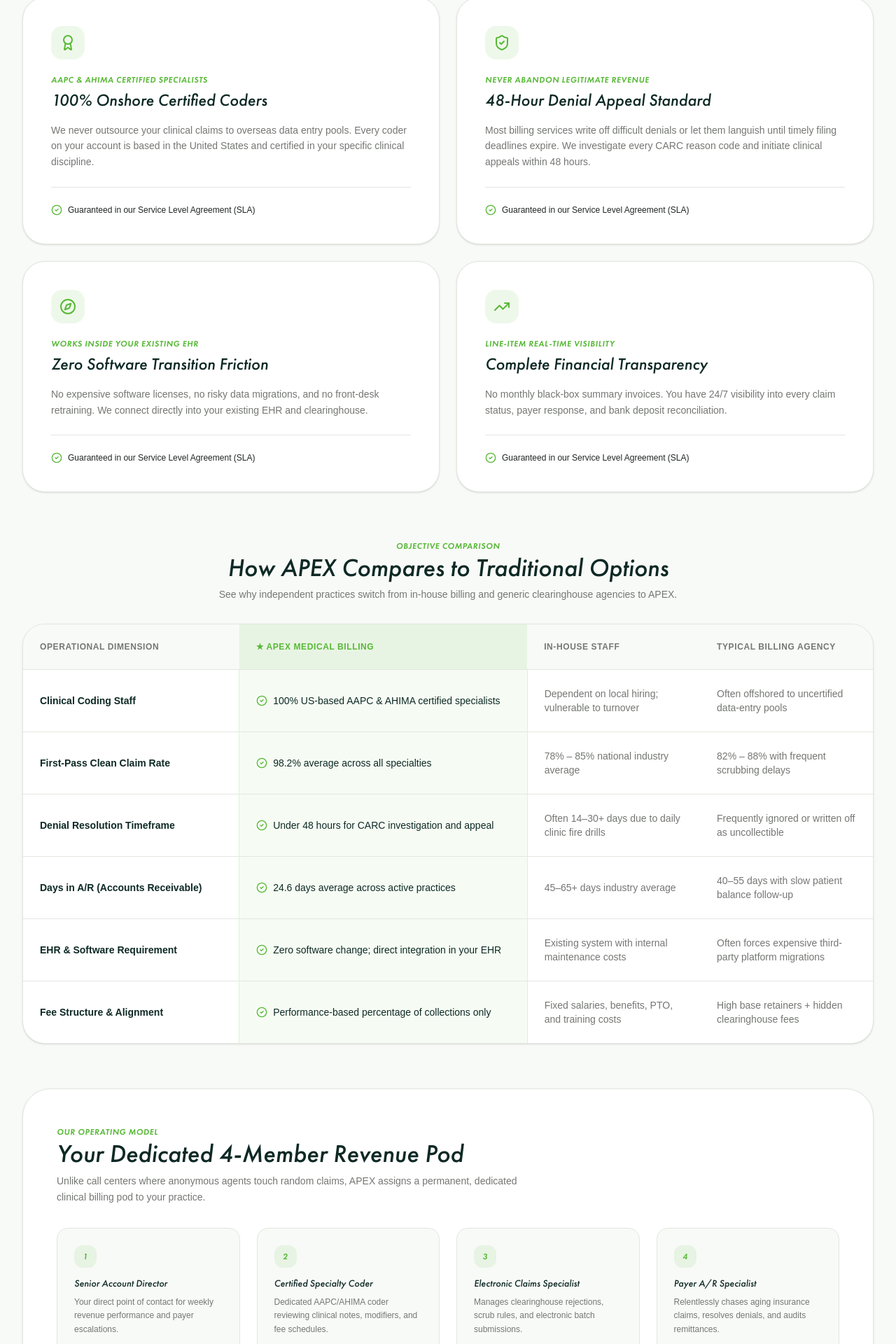
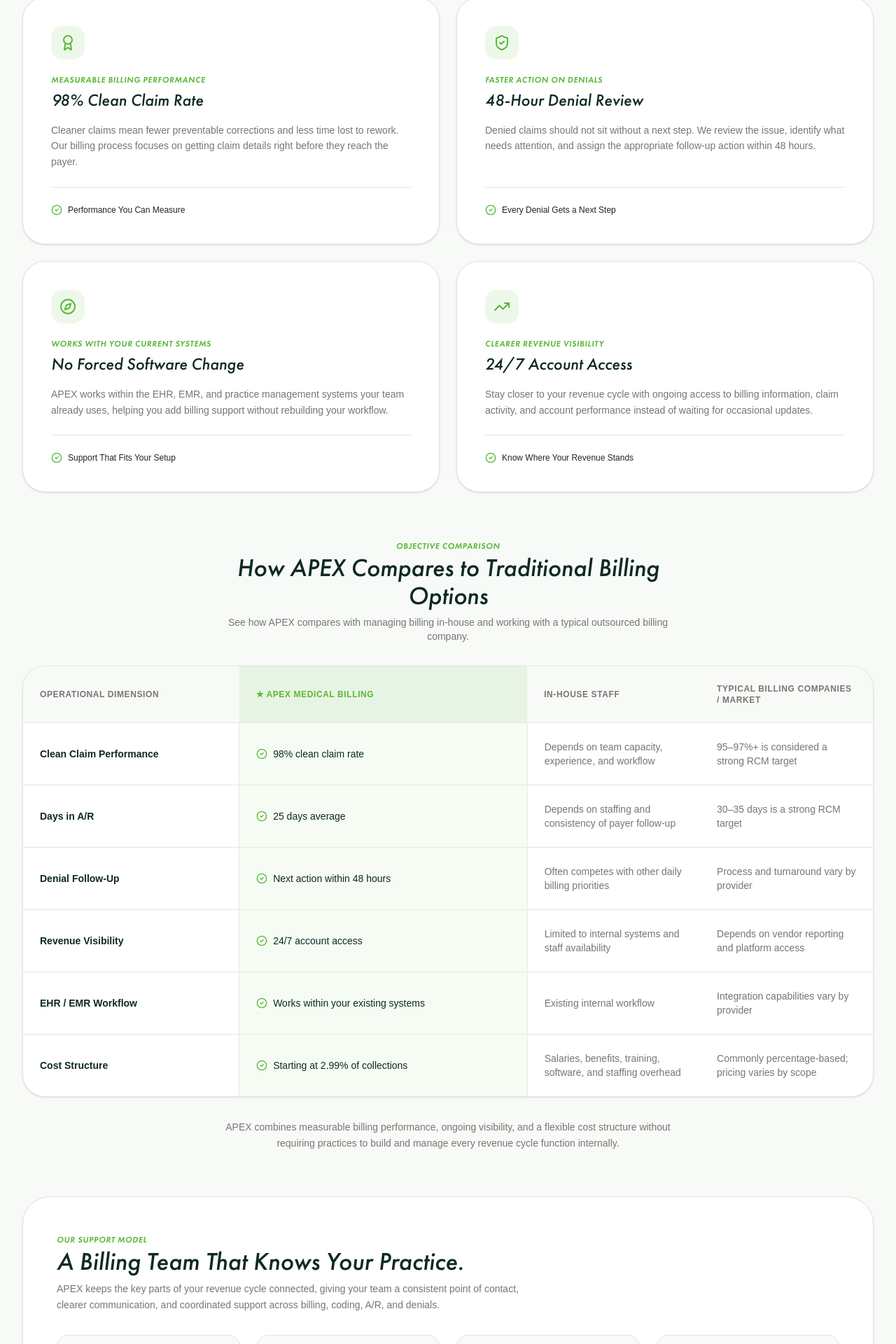
Before and after one commit to M-Huzaifa00/apex-medical-billing, a React (Vite) app: page /why-choose-us in a window 1280 px wide. Shown: the part 574-2494 px from the top of the page at 70% size. Built offline with nearby package versions, Linux system fonts and the light colour scheme.

Commit message:
feat: chnage content of why choose us page.

```diff
--- a/src/pages/WhyChooseUsPage.tsx
+++ b/src/pages/WhyChooseUsPage.tsx
@@ -19,86 +19,90 @@ interface WhyChooseUsPageProps {
 export const WhyChooseUsPage: React.FC<WhyChooseUsPageProps> = ({ onOpenAudit }) => {
   const pillars = [
     {
-      title: '100% Onshore Certified Coders',
-      subtitle: 'AAPC & AHIMA Certified Specialists',
-      desc: 'We never outsource your clinical claims to overseas data entry pools. Every coder on your account is based in the United States and certified in your specific clinical discipline.',
+      title: '98% Clean Claim Rate',
+      subtitle: 'Measurable Billing Performance',
+      desc: 'Cleaner claims mean fewer preventable corrections and less time lost to rework. Our billing process focuses on getting claim details right before they reach the payer.',
+      tagline: 'Performance You Can Measure',
       icon: Award,
     },
     {
-      title: '48-Hour Denial Appeal Standard',
-      subtitle: 'Never Abandon Legitimate Revenue',
-      desc: 'Most billing services write off difficult denials or let them languish until timely filing deadlines expire. We investigate every CARC reason code and initiate clinical appeals within 48 hours.',
+      title: '48-Hour Denial Review',
+      subtitle: 'Faster Action on Denials',
+      desc: 'Denied claims should not sit without a next step. We review the issue, identify what needs attention, and assign the appropriate follow-up action within 48 hours.',
+      tagline: 'Every Denial Gets a Next Step',
       icon: ShieldCheck,
     },
     {
-      title: 'Zero Software Transition Friction',
-      subtitle: 'Works Inside Your Existing EHR',
-      desc: 'No expensive software licenses, no risky data migrations, and no front-desk retraining. We connect directly into your existing EHR and clearinghouse.',
+      title: 'No Forced Software Change',
+      subtitle: 'Works With Your Current Systems',
+      desc: 'APEX works within the EHR, EMR, and practice management systems your team already uses, helping you add billing support without rebuilding your workflow.',
+      tagline: 'Support That Fits Your Setup',
       icon: Compass,
     },
     {
-      title: 'Complete Financial Transparency',
-      subtitle: 'Line-Item Real-Time Visibility',
-      desc: 'No monthly black-box summary invoices. You have 24/7 visibility into every claim status, payer response, and bank deposit reconciliation.',
+      title: '24/7 Account Access',
+      subtitle: 'Clearer Revenue Visibility',
+      desc: 'Stay closer to your revenue cycle with ongoing access to billing information, claim activity, and account performance instead of waiting for occasional updates.',
+      tagline: 'Know Where Your Revenue Stands',
       icon: TrendingUp,
     },
   ];
 
   const comparisonRows = [
     {
-      feature: 'Clinical Coding Staff',
-      apex: '100% US-based AAPC & AHIMA certified specialists',
-      inHouse: 'Dependent on local hiring; vulnerable to turnover',
-      typicalAgency: 'Often offshored to uncertified data-entry pools',
+      feature: 'Clean Claim Performance',
+      apex: '98% clean claim rate',
+      inHouse: 'Depends on team capacity, experience, and workflow',
+      typicalAgency: '95–97%+ is considered a strong RCM target',
     },
     {
-      feature: 'First-Pass Clean Claim Rate',
-      apex: '98.2% average across all specialties',
-      inHouse: '78% – 85% national industry average',
-      typicalAgency: '82% – 88% with frequent scrubbing delays',
+      feature: 'Days in A/R',
+      apex: '25 days average',
+      inHouse: 'Depends on staffing and consistency of payer follow-up',
+      typicalAgency: '30–35 days is a strong RCM target',
     },
     {
-      feature: 'Denial Resolution Timeframe',
-      apex: 'Under 48 hours for CARC investigation and appeal',
-      inHouse: 'Often 14–30+ days due to daily clinic fire drills',
-      typicalAgency: 'Frequently ignored or written off as uncollectible',
+      feature: 'Denial Follow-Up',
+      apex: 'Next action within 48 hours',
+      inHouse: 'Often competes with other daily billing priorities',
+      typicalAgency: 'Process and turnaround vary by provider',
     },
     {
-      feature: 'Days in A/R (Accounts Receivable)',
-      apex: '24.6 days average across active practices',
-      inHouse: '45–65+ days industry average',
-      typicalAgency: '40–55 days with slow patient balance follow-up',
+      feature: 'Revenue Visibility',
+      apex: '24/7 account access',
+      inHouse: 'Limited to internal systems and staff availability',
+      typicalAgency: 'Depends on vendor reporting and platform access',
     },
     {
-      feature: 'EHR & Software Requirement',
-      apex: 'Zero software change; direct integration in your EHR',
-      inHouse: 'Existing system with internal maintenance costs',
-      typicalAgency: 'Often forces expensive third-party platform migrations',
+      feature: 'EHR / EMR Workflow',
+      apex: 'Works within your existing systems',
+      inHouse: 'Existing internal workflow',
+      typicalAgency: 'Integration capabilities vary by provider',
     },
     {
-      feature: 'Fee Structure & Alignment',
-      apex: 'Performance-based percentage of collections only',
-      inHouse: 'Fixed salaries, benefits, PTO, and training costs',
-      typicalAgency: 'High base retainers + hidden clearinghouse fees',
+      feature: 'Cost Structure',
+      apex: 'Starting at 2.99% of collections',
+      inHouse: 'Salaries, benefits, training, software, and staffing overhead',
+      typicalAgency: 'Commonly percentage-based; pricing varies by scope',
     },
   ];
 
   const podRoles = [
     {
-      role: 'Senior Account Director',
-      responsibility: 'Your direct point of contact for weekly revenue performance and payer escalations.',
+      role: 'Dedicated Account Manager',
+      responsibility: 'Your main point of contact for billing updates, priorities, reporting, and day-to-day revenue cycle questions.',
     },
     {
-      role: 'Certified Specialty Coder',
-      responsibility: 'Dedicated AAPC/AHIMA coder reviewing clinical notes, modifiers, and fee schedules.',
+      role: 'Medical Coding Specialist',
+      responsibility: 'Reviews documentation and coding details to support accurate ICD-10-CM, CPT, HCPCS, and modifier use.',
     },
     {
-      role: 'Electronic Claims Specialist',
-      responsibility: 'Manages clearinghouse rejections, scrub rules, and electronic batch submissions.',
+      role: 'Billing & Claims Specialist',
+      responsibility: 'Handles claim preparation, scrubbing, submission, payer responses, and issues that could delay processing.',
     },
     {
-      role: 'Payer A/R Specialist',
-      responsibility: 'Relentlessly chases aging insurance claims, resolves denials, and audits remittances.',
+      role: 'A/R & Denial Specialist',
+      responsibility: 'Works aging accounts and denied claims, follows up with payers, and keeps unresolved revenue moving.',
     },
   ];
 
@@ -127,13 +131,13 @@ export const WhyChooseUsPage: React.FC<WhyChooseUsPageProps> = ({ onOpenAudit })
         className="text-center max-w-3xl mx-auto pt-6"
       >
         <span className="text-xs font-display font-bold uppercase tracking-wider text-[#57B836] block mb-3">
-          Why Choose Us
+          Why Choose APEX
         </span>
         <h1 className="text-4xl sm:text-6xl font-display text-[#0E2925] leading-[1.1]">
-          Engineered to Maximize Practice Collections and Peace of Mind.
+          More Control Over Your Revenue. Less Billing Uncertainty.
         </h1>
         <p className="mt-4 text-lg sm:text-xl font-display font-light text-[#747773] leading-snug max-w-2xl mx-auto">
-          We combine certified onshore billing specialists, advanced claim-scrubbing technology, and aggressive denial appeals to give independent clinics unrivaled financial performance.
+          APEX gives healthcare practices clearer visibility, stronger accountability, and measurable performance across the revenue cycle, so you know what’s working, what needs attention, and what happens next.
         </p>
       </motion.section>
 
@@ -169,7 +173,7 @@ export const WhyChooseUsPage: React.FC<WhyChooseUsPageProps> = ({ onOpenAudit })
 
               <div className="pt-6 mt-6 border-t border-[#E2E7DF] flex items-center gap-2 text-xs font-medium text-[#1E2423]">
                 <CheckCircle2 className="w-4 h-4 text-[#57B836]" />
-                <span>Guaranteed in our Service Level Agreement (SLA)</span>
+                <span>{p.tagline}</span>
               </div>
             </motion.div>
           );
@@ -183,10 +187,10 @@ export const WhyChooseUsPage: React.FC<WhyChooseUsPageProps> = ({ onOpenAudit })
             Objective Comparison
           </span>
           <h2 className="text-3xl sm:text-4xl font-display text-[#0E2925]">
-            How APEX Compares to Traditional Options
+            How APEX Compares to Traditional Billing Options
           </h2>
           <p className="text-sm text-[#747773]">
-            See why independent practices switch from in-house billing and generic clearinghouse agencies to APEX.
+            See how APEX compares with managing billing in-house and working with a typical outsourced billing company.
           </p>
         </div>
 
@@ -204,7 +208,7 @@ export const WhyChooseUsPage: React.FC<WhyChooseUsPageProps> = ({ onOpenAudit })
                   In-House Staff
                 </th>
                 <th className="p-5 sm:p-6 text-xs font-bold uppercase tracking-wider text-[#747773] w-1/5">
-                  Typical Billing Agency
+                  Typical Billing Companies / Market
                 </th>
               </tr>
             </thead>
@@ -231,19 +235,23 @@ export const WhyChooseUsPage: React.FC<WhyChooseUsPageProps> = ({ onOpenAudit })
             </tbody>
           </table>
         </div>
+
+        <p className="text-sm text-[#747773] leading-relaxed text-center max-w-2xl mx-auto">
+          APEX combines measurable billing performance, ongoing visibility, and a flexible cost structure without requiring practices to build and manage every revenue cycle function internally.
+        </p>
       </section>
 
       {/* 4. Dedicated Pod Architecture */}
       <section className="rounded-[32px] sm:rounded-[40px] bg-white border border-[#E2E7DF] p-8 sm:p-12 shadow-sm space-y-8">
         <div className="max-w-2xl space-y-2">
           <span className="text-xs font-display font-bold uppercase tracking-wider text-[#57B836]">
-            Our Operating Model
+            Our Support Model
           </span>
           <h2 className="text-3xl sm:text-4xl font-display text-[#0E2925]">
-            Your Dedicated 4-Member Revenue Pod
+            A Billing Team That Knows Your Practice.
           </h2>
           <p className="text-sm text-[#747773] leading-relaxed">
-            Unlike call centers where anonymous agents touch random claims, APEX assigns a permanent, dedicated clinical billing pod to your practice.
+            APEX keeps the key parts of your revenue cycle connected, giving your team a consistent point of contact, clearer communication, and coordinated support across billing, coding, A/R, and denials.
           </p>
         </div>
 
@@ -254,7 +262,7 @@ export const WhyChooseUsPage: React.FC<WhyChooseUsPageProps> = ({ onOpenAudit })
               className="rounded-2xl bg-[#F8FAF7] border border-[#E2E7DF] p-6 space-y-2"
             >
               <div className="w-8 h-8 rounded-xl bg-[#57B836]/10 text-[#57B836] flex items-center justify-center font-display font-bold text-xs">
-                {pIdx + 1}
+                {String(pIdx + 1).padStart(2, '0')}
               </div>
               <h3 className="text-sm text-[#0E2925] pt-1">{pod.role}</h3>
               <p className="text-xs text-[#747773] leading-relaxed">{pod.responsibility}</p>
@@ -267,10 +275,10 @@ export const WhyChooseUsPage: React.FC<WhyChooseUsPageProps> = ({ onOpenAudit })
       <section className="space-y-6">
         <div className="text-center max-w-2xl mx-auto space-y-2">
           <span className="text-xs font-display font-bold uppercase tracking-wider text-[#57B836]">
-            Verified Physician Feedback
+            Client Experiences
           </span>
           <h2 className="text-3xl sm:text-4xl font-display text-[#0E2925]">
-            Trusted by Practice Leaders Nationwide
+            What Practice Leaders Say About APEX
           </h2>
         </div>
 
@@ -297,37 +305,37 @@ export const WhyChooseUsPage: React.FC<WhyChooseUsPageProps> = ({ onOpenAudit })
       <section className="rounded-[32px] sm:rounded-[40px] bg-[#0E2925] text-white p-8 sm:p-14 text-center space-y-8">
         <div className="grid grid-cols-2 md:grid-cols-4 gap-6">
           <div>
-            <div className="text-4xl sm:text-5xl font-display font-medium text-[#EAF7E6]">98.2%</div>
+            <div className="text-4xl sm:text-5xl font-display font-medium text-[#EAF7E6]">98%</div>
             <div className="text-xs text-white/70 uppercase tracking-wider mt-1">Clean Claim Rate</div>
           </div>
           <div>
             <div className="text-4xl sm:text-5xl font-display font-medium text-[#EAF7E6]">&lt; 48 Hrs</div>
-            <div className="text-xs text-white/70 uppercase tracking-wider mt-1">Denial Appeal SLA</div>
+            <div className="text-xs text-white/70 uppercase tracking-wider mt-1">Denial Next Action</div>
           </div>
           <div>
-            <div className="text-4xl sm:text-5xl font-display font-medium text-[#EAF7E6]">24.6 Days</div>
+            <div className="text-4xl sm:text-5xl font-display font-medium text-[#EAF7E6]">25 Days</div>
             <div className="text-xs text-white/70 uppercase tracking-wider mt-1">Average Days in A/R</div>
           </div>
           <div>
-            <div className="text-4xl sm:text-5xl font-display font-medium text-[#EAF7E6]">99.4%</div>
-            <div className="text-xs text-white/70 uppercase tracking-wider mt-1">Client Retention</div>
+            <div className="text-4xl sm:text-5xl font-display font-medium text-[#EAF7E6]">25%</div>
+            <div className="text-xs text-white/70 uppercase tracking-wider mt-1">Revenue Increase</div>
           </div>
         </div>
 
         <div className="pt-8 border-t border-white/10 flex flex-col sm:flex-row items-center justify-center gap-4">
+          <Link
+            to="/contact-us"
+            className="w-full sm:w-auto px-8 py-3.5 rounded-full bg-[#57B836] text-white text-xs font-display font-bold hover:bg-white hover:text-[#0E2925] transition-all shadow-md inline-flex items-center justify-center gap-2 cursor-pointer"
+          >
+            <span>Schedule a 1:1 Meeting</span>
+            <ArrowRight className="w-4 h-4" />
+          </Link>
           <button
             onClick={onOpenAudit}
-            className="w-full sm:w-auto px-8 py-3.5 rounded-full bg-[#57B836] text-white text-xs font-display font-bold hover:bg-white hover:text-[#0E2925] transition-all shadow-md inline-flex items-center justify-center gap-2 cursor-pointer"
-          >
-            <span>Claim Your Free Practice Audit</span>
-            <ArrowRight className="w-4 h-4" />
-          </button>
-          <Link
-            to="/contact-us"
             className="w-full sm:w-auto px-8 py-3.5 rounded-full bg-white/10 text-white text-xs font-display font-bold hover:bg-white/20 transition-all border border-white/20 inline-flex items-center justify-center gap-2 cursor-pointer"
           >
-            <span>Contact Us</span>
-          </Link>
+            <span>Get a Free Practice Audit</span>
+          </button>
         </div>
       </section>
     </div>
```
